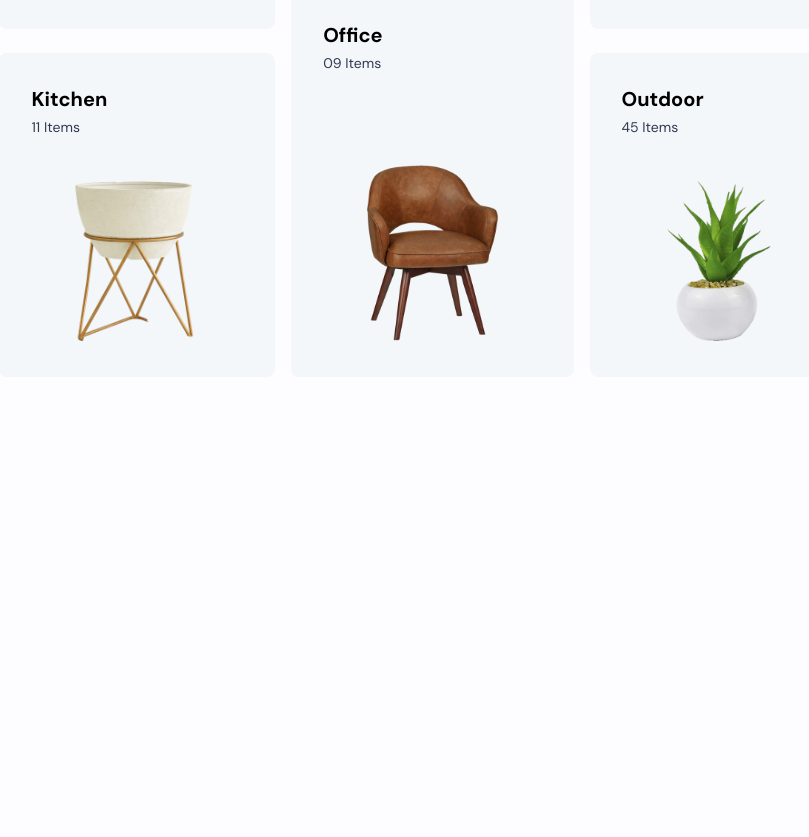
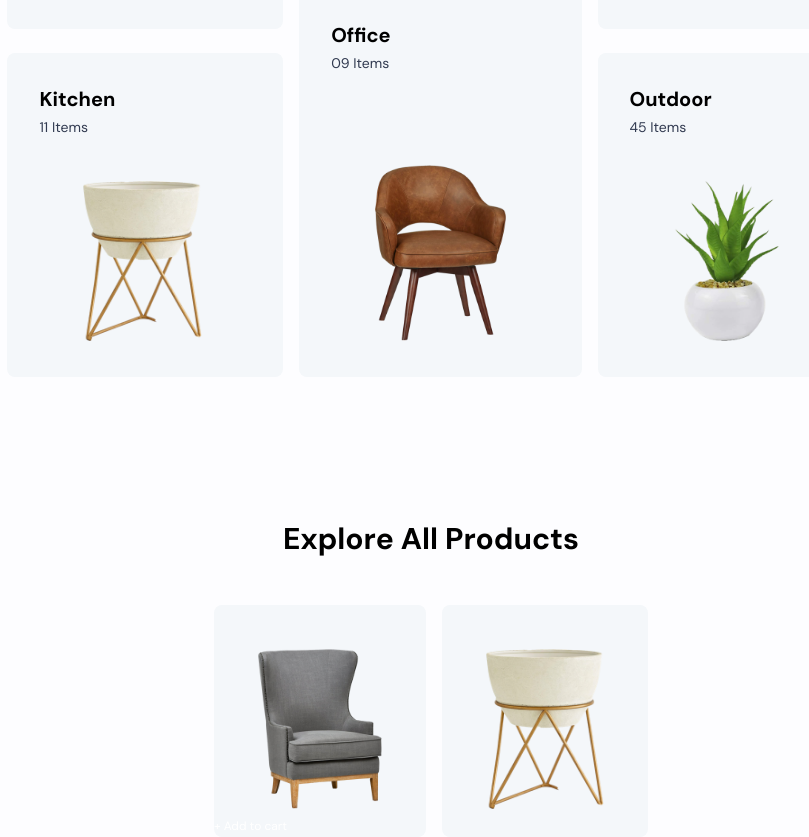
Before and after one commit to J0el-O/brainwave-landing-page-2, a website: page build/index.html in a window 1280 px wide. Shown: the part 950-1787 px from the top of the page, without its empty margins (209-1018 px from the left). Before the commit the page ends 1327 px from the top, so only its background shows below. Drawn offline with Linux system fonts and the light colour scheme.

Commit message:
started working on the second explore products part. run into an issue with centralisation of the add to cart button

```diff
--- a/build/index.html
+++ b/build/index.html
@@ -24,8 +24,8 @@
 
     <!--===PRODUCTS===-->
     <section class="w-screen bg-[#fdfdff]">
-      <div class="flex relative bg-transparent justify-center pr-4">
-        <div class="absolute -mt-24 space-x-4  flex">
+      <div class="flex bg-transparent justify-center">
+        <div class="-mt-24 space-x-4  flex">
           <div class="flex-col space-y-6">
 
             <div class="max-w-lg bg-[#f4f7fa] rounded-lg p-8 hover:bg-black hover:text-[#f4f7fa] hover:duration-500">
@@ -39,6 +39,7 @@
             </div>
 
             <div class="max-w-lg bg-[#f4f7fa] rounded-lg p-8 hover:bg-black hover:text-[#f4f7fa] hover:duration-500">
+              <a href="#">
                 <h1 class="text-xl font-bold">
                   Kitchen
                 </h1>
@@ -46,6 +47,7 @@
                   11 Items
                 </p>
                 <img src="img/landingpage2.kitchenbowl.png" alt="" class="justify-center h-52 p-11 pb-1">
+              </a>
             </div>
           </div>
 
@@ -101,9 +103,33 @@
             </div>
           </div>
         </div>
+      </div>
 
+       <!-- <i class="fa-regular fa-star"></i> -->
+      <h1 class="text-center pt-36 font-bold text-3xl">
+        Explore All Products
+      </h1>
 
+      <div class="pt-12 flex bg-transparent justify-center">
+        <div class="space-x-4  flex">
+          <div class="flex-col space-y-6">
+
+            <div class="max-w-lg bg-[#f4f7fa] rounded-lg  hover:bg-black hover:text-[#f4f7fa] hover:duration-500">
+              <img src="img/landingpage2.livingroomchair.png" alt="" class="justify-center h-52 p-11 pb-1">
+              <button class="mt-1 justify-center bg- text-bold text-xs text-[#ffffff]">
+                + Add to cart
+              </button>
               </div>
+            </div>
+
+            <div class="max-w-lg bg-[#f4f7fa] rounded-lg hover:bg-black hover:text-[#f4f7fa] hover:duration-500">
+              <a href="#">
+                <img src="img/landingpage2.kitchenbowl.png" alt="" class="justify-center h-52 p-11 pb-1">
+              </a>
+            </div>
+          </div>
+      </div>
+
     </section>
 
 
```
Also changed, not shown: build/css/style.css. Lines whose indentation alone changed are shown as unchanged.
